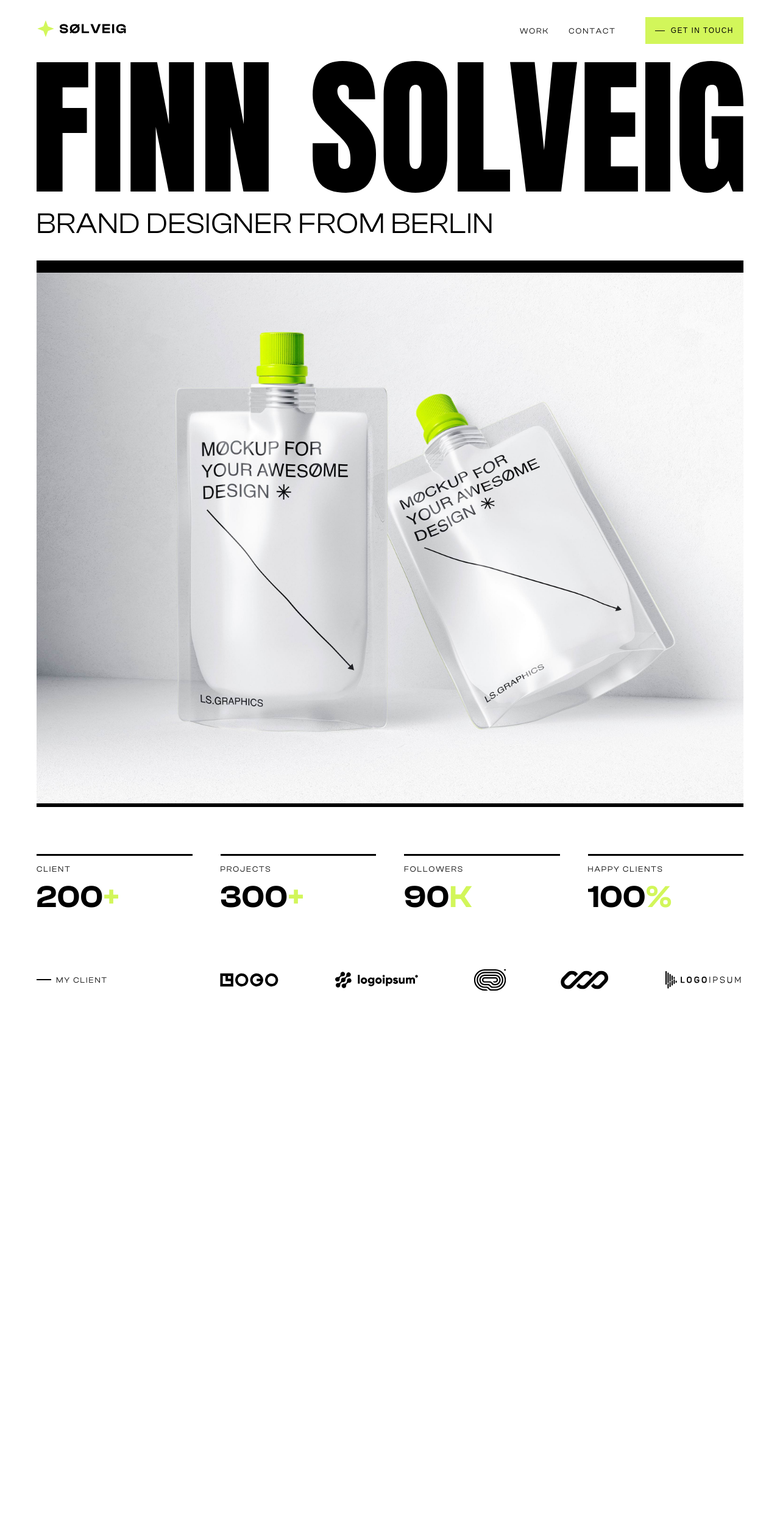
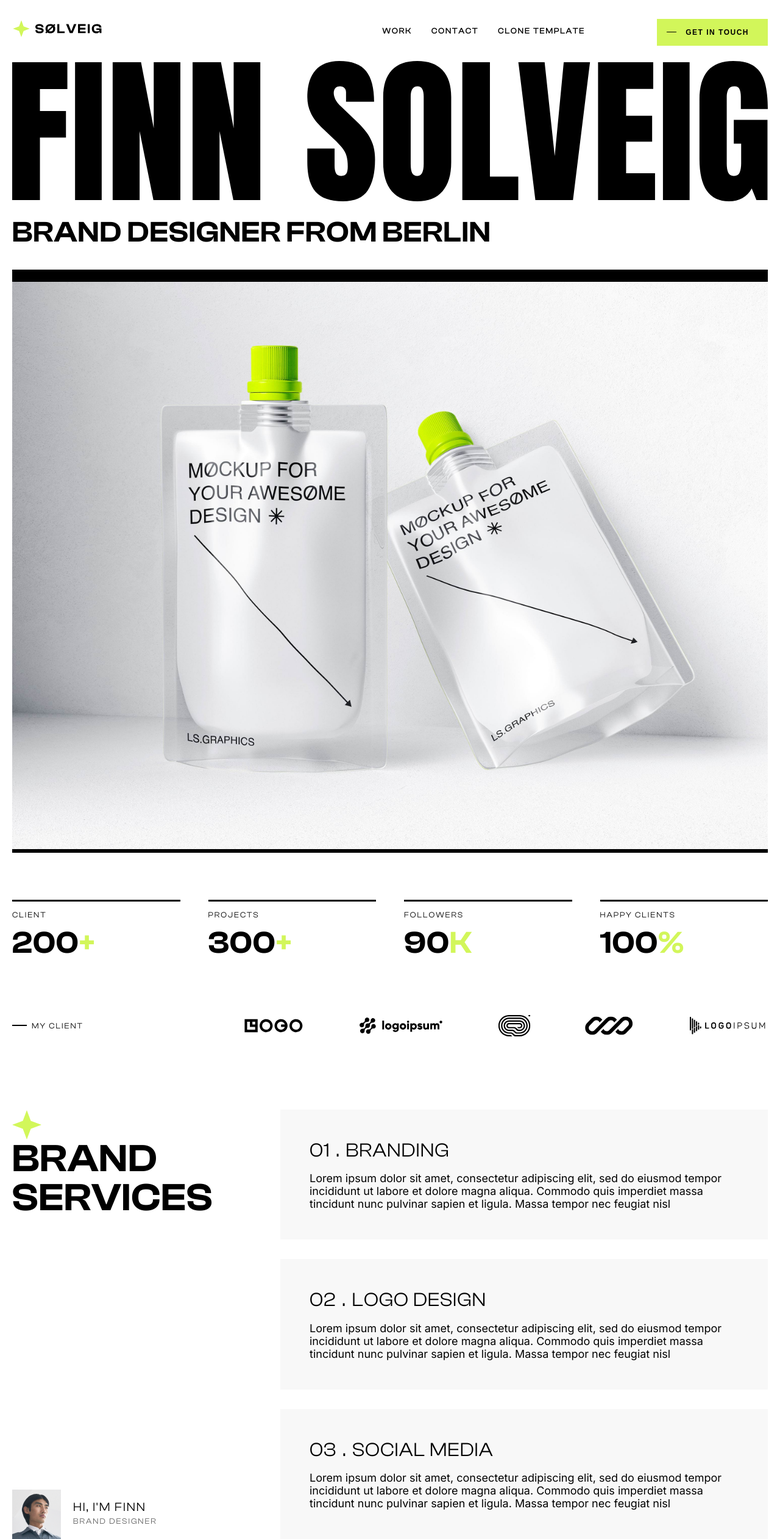
Before and after one commit to barnascript/solveig, a React (Create React App) app: page / in a window 1280 px wide. Shown: the whole page at 61% size. Before the commit the page ends 1624 px from the top, so only its background shows below. Built offline with nearby package versions, Linux system fonts and the light colour scheme.

Commit message:
worked on the header animation

```diff
--- /dev/null
+++ b/src/components/brandServices/BrandService.module.scss
@@ -0,0 +1,62 @@
+.wrapper {
+  display: grid;
+  grid-template-columns: repeat(12, 1fr);
+  margin-top: 120px;
+  height: 700px;
+  grid-gap: 80px;
+
+  .brand_services {
+    grid-column: span 4;
+    display: flex;
+    flex-direction: column;
+    justify-content: space-between;
+    height: 100%;
+
+    .title {
+      display: flex;
+      flex-direction: column;
+      align-items: flex-start;
+      max-width: 200px;
+
+      .name {
+        font-family: "ClashDisplay-SemiBold";
+        font-size: clamp(3rem, 5vw, 5rem);
+      }
+    }
+
+    .person {
+      display: flex;
+      align-items: center;
+      gap: 20px;
+
+      span {
+        color: var(--fair-black);
+      }
+    }
+  }
+
+  .brand_texts {
+    grid-column: span 8;
+    display: flex;
+    flex-direction: column;
+    gap: 32px;
+    height: 100%;
+    .brand_text {
+      display: flex;
+      flex-direction: column;
+      gap: 16px;
+      padding: 48px;
+      background-color: #f8f8f8;
+
+      .number {
+        display: flex;
+        gap: 10px;
+        align-items: center;
+      }
+
+      p {
+        font-family: "Inter", serif;
+      }
+    }
+  }
+}
--- /dev/null
+++ b/src/components/brandServices/BrandServices.jsx
@@ -0,0 +1,68 @@
+import styles from "./BrandService.module.scss";
+import star from "../../assets/icons/star.svg";
+import passport from "../../assets/images/passport.png";
+const BrandServices = () => {
+  return (
+    <div className={`sw ${styles.wrapper}`}>
+      <div className={styles.brand_services}>
+        <div className={styles.title}>
+          <img src={star} alt="star-logo" />
+          <span className={`heading_small ${styles.name}`}>Brand Services</span>
+        </div>
+        <div className={styles.person}>
+          <img src={passport} alt="brand-designer" />
+          <div className={styles.description}>
+            <h5>HI, I'M FINN</h5>
+            <span className={`meta_text ${styles.position}`}>
+              BRAND DESIGNER
+            </span>
+          </div>
+        </div>
+      </div>
+      <div className={styles.brand_texts}>
+        {" "}
+        <div className={styles.brand_text}>
+          <div className={styles.number}>
+            <h3>01</h3>
+            <h3>.</h3>
+            <h3>Branding</h3>
+          </div>
+          <p>
+            Lorem ipsum dolor sit amet, consectetur adipiscing elit, sed do
+            eiusmod tempor incididunt ut labore et dolore magna aliqua. Commodo
+            quis imperdiet massa tincidunt nunc pulvinar sapien et ligula. Massa
+            tempor nec feugiat nisl
+          </p>
+        </div>
+        <div className={styles.brand_text}>
+          <div className={styles.number}>
+            <h3>02</h3>
+            <h3>.</h3>
+            <h3>Logo Design</h3>
+          </div>
+          <p>
+            Lorem ipsum dolor sit amet, consectetur adipiscing elit, sed do
+            eiusmod tempor incididunt ut labore et dolore magna aliqua. Commodo
+            quis imperdiet massa tincidunt nunc pulvinar sapien et ligula. Massa
+            tempor nec feugiat nisl
+          </p>
+        </div>
+        <div className={styles.brand_text}>
+          <div className={styles.number}>
+            <h3>03</h3>
+            <h3>.</h3>
+            <h3>Social Media</h3>
+          </div>
+          <p>
+            Lorem ipsum dolor sit amet, consectetur adipiscing elit, sed do
+            eiusmod tempor incididunt ut labore et dolore magna aliqua. Commodo
+            quis imperdiet massa tincidunt nunc pulvinar sapien et ligula. Massa
+            tempor nec feugiat nisl
+          </p>
+        </div>
+      </div>
+    </div>
+  );
+};
+
+export default BrandServices;
--- /dev/null
+++ b/src/components/brandTexts/BrandTexts.module.scss
@@ -0,0 +1,16 @@
+.wrapper {
+  display: flex;
+  flex-direction: column;
+  align-items: flex-start;
+  gap: 16px;
+
+  .number {
+    display: flex;
+    align-items: center;
+    gap: 10px;
+  }
+
+  p {
+    font-family: "Inter", serif;
+  }
+}
--- a/src/components/header/Header.jsx
+++ b/src/components/header/Header.jsx
@@ -17,10 +17,12 @@ const Header = () => {
           <div className={styles.links}>
             <Link className={` meta_text ${styles.link}`}>WORK</Link>
             <Link className={` meta_text ${styles.link}`}>CONTACT</Link>
+            <Link className={` meta_text ${styles.link}`}>Clone template</Link>
           </div>
           <button className={`meta_small ${styles.button}`}>
-            <div className={`meta_small ${styles.button_line}`}></div>
+            <div className={`meta_small ${styles.left_button_line}`}></div>
             <span>GET IN TOUCH</span>
+            <div className={`meta_small ${styles.right_button_line}`}></div>
           </button>
         </nav>
       </div>
--- a/src/components/header/Header.module.scss
+++ b/src/components/header/Header.module.scss
@@ -11,24 +11,70 @@
     }
 
     nav {
+      position: relative;
       display: flex;
       gap: 48px;
       .links {
         display: flex;
         align-items: center;
         gap: 32px;
+        position: relative;
+        right: 300px;
+
+        a {
+          font-family: "ClashDisplay-Regular";
+          position: relative;
+          font-weight: 600;
+
+          &::before {
+            position: absolute;
+            content: "";
+            background-color: black;
+            height: 1px;
+            width: 0;
+            bottom: -3px;
+            transition: all 0.3s ease;
+          }
+          &:hover::before {
+            width: 100%;
+            transition: all 0.3s ease;
+          }
+        }
       }
 
       button {
+        position: absolute;
         display: flex;
         align-items: center;
         justify-content: space-between;
+        gap: 15px;
+        max-width: 230px;
+        right: 0;
+        top: -100%;
+        transition: all 0.3s ease;
+        font-weight: 600;
 
-        gap: 10px;
-        .button_line {
+        .right_button_line {
+          width: 0px;
+          transition: all 0.3s ease;
+        }
+
+        .left_button_line {
           width: 16px;
           height: 1px;
           background-color: black;
+          transition: all 0.3s ease;
+        }
+        &:hover .right_button_line {
+          transition: all 0.3s ease;
+          width: 16px;
+          height: 1px;
+          background-color: black;
+        }
+
+        &:hover .left_button_line {
+          width: 0;
+          transition: all 0.3s ease;
         }
       }
     }
--- a/src/components/heroText/HeroText.module.scss
+++ b/src/components/heroText/HeroText.module.scss
@@ -10,4 +10,8 @@
       width: 100%;
     }
   }
+
+  h2 {
+    font-family: "ClashDisplay-SemiBold";
+  }
 }
--- a/src/index.css
+++ b/src/index.css
@@ -1,3 +1,5 @@
+@import url("https://fonts.googleapis.com/css2?family=Inter:wght@100;300;400;500;600;700;900&family=Roboto:ital,wght@0,100;0,300;0,400;0,500;0,700;0,900;1,700&display=swap");
+
 * {
   padding: 0;
   margin: 0;
@@ -78,7 +80,7 @@ body {
 }
 
 .sw {
-  max-width: 1200px;
+  max-width: 1280px;
   margin: auto;
   padding-inline: 20px;
 }
@@ -167,9 +169,6 @@ button {
   cursor: pointer;
 }
 
-button:hover {
-  background-color: #c8e95e;
-}
 input {
   padding: 28px;
   padding-inline: 24px;
--- a/src/pages/home/Home.jsx
+++ b/src/pages/home/Home.jsx
@@ -3,6 +3,9 @@ import HeroText from "../../components/heroText/HeroText";
 import Hero from "../../components/hero/Hero";
 import Testimonials from "../../components/testimonials/Testimonials";
 import MyClients from "../../components/myClients/MyClients";
+import BrandServices from "../../components/brandServices/BrandServices";
+import BrandText from "../../components/brandTexts/BrandText";
+import styles from "./Home.module.scss";
 
 const Home = () => {
   return (
@@ -12,6 +15,7 @@ const Home = () => {
       <Hero />
       <Testimonials />
       <MyClients />
+      <BrandServices />
     </div>
   );
 };
```
Also changed, not shown: src/assets/icons/star.svg (added), src/assets/images/passport.png (added), src/components/brandTexts/BrandText.jsx (added), src/pages/home/Home.module.scss (added).
